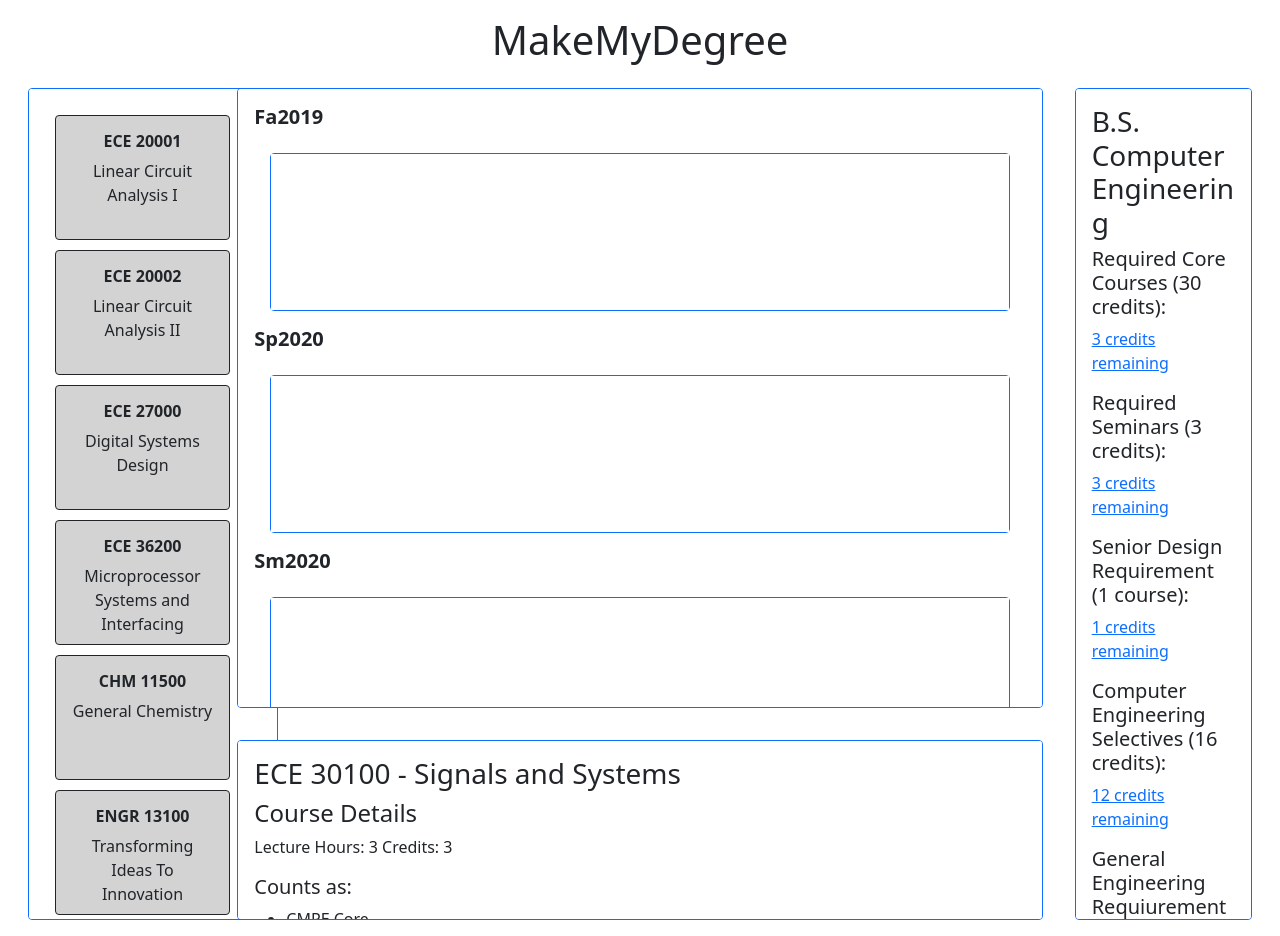
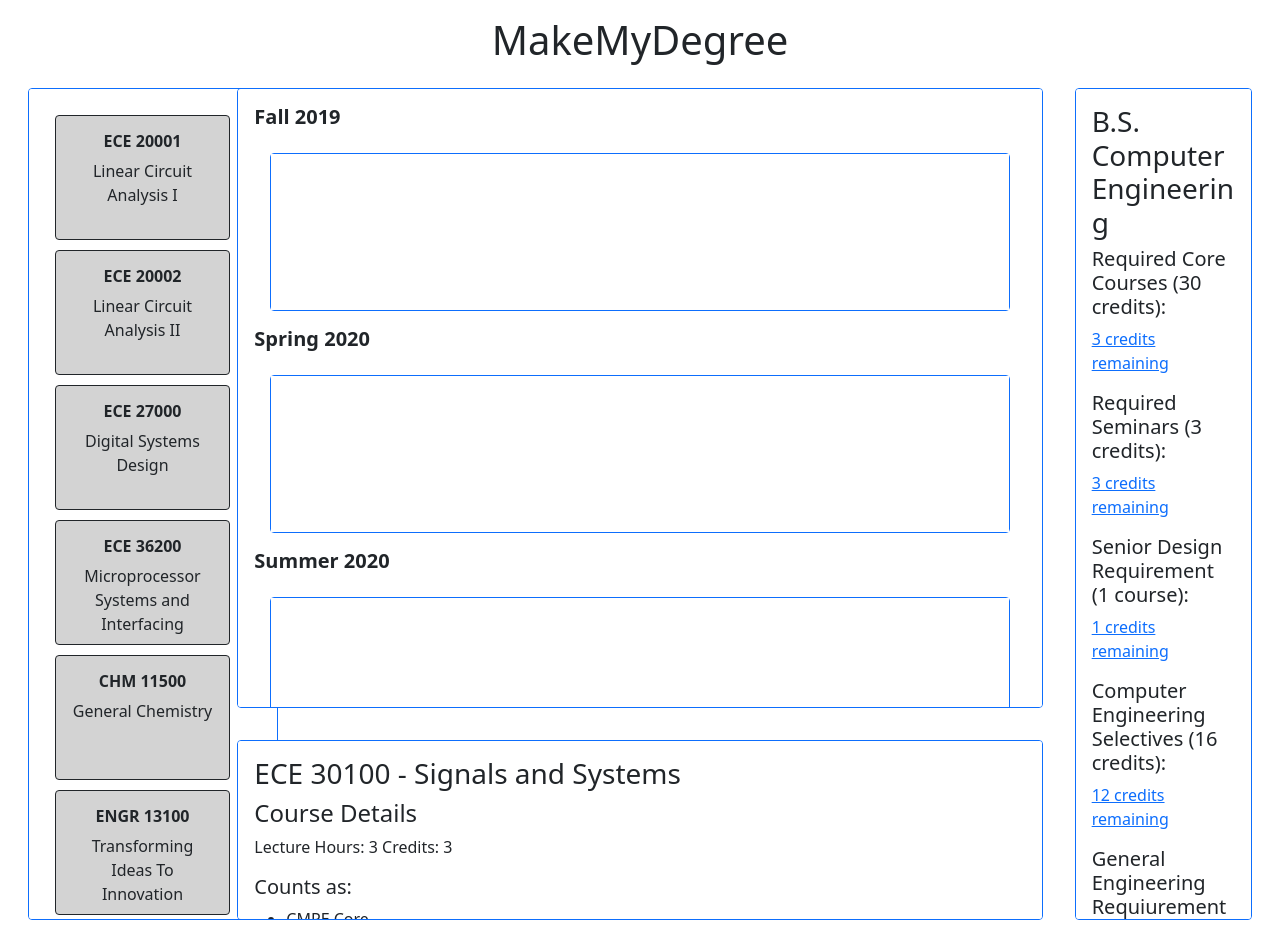
Before and after one commit to jadham2/MakeMyDegree, a React (Create React App) app in the folder frontend/: page / in a window 1280 px wide. Built offline with nearby package versions, Linux system fonts and the light colour scheme.

Commit message:
Added mapper for proepr term names

```diff
--- a/frontend/src/CoursePlanner.jsx
+++ b/frontend/src/CoursePlanner.jsx
@@ -24,6 +24,19 @@ function CoursePlanner () {
     Fa2022: [],
     Sp2023: []
   })
+
+  const termMapper = (term) => {
+    switch (term.substring(0, 2)) {
+      case 'Fa':
+        return 'Fall ' + term.substring(2)
+      case 'Sp':
+        return 'Spring ' + term.substring(2)
+      case 'Sm':
+        return 'Summer ' + term.substring(2)
+      default:
+        return term
+    }
+  }
 
   const move = (allLists, source, destination, droppableSource, droppableDestination) => {
     const sourceClone = Array.from(source)
@@ -85,7 +98,7 @@ function CoursePlanner () {
                   <Card border="primary" className="m-3 p-3" style={{ flexGrow: 1, overflowY: 'auto', maxHeight: 620 }}>
                     {Object.keys(courseStates).slice(1).map((id, index) => (
                       <React.Fragment key={id}>
-                        <h5><strong>{id}</strong></h5>
+                        <h5><strong>{termMapper(id)}</strong></h5>
                         <HorizontalList id={id} initialCourses={courseStates[id]} />
                       </React.Fragment>
                     ))}
```
